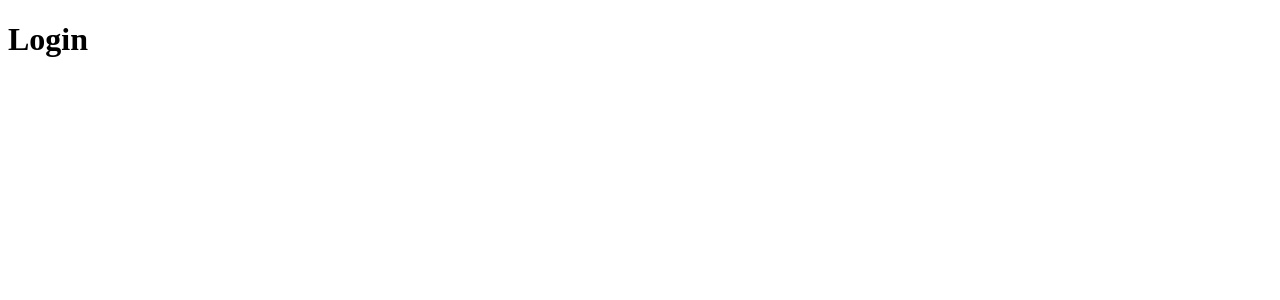
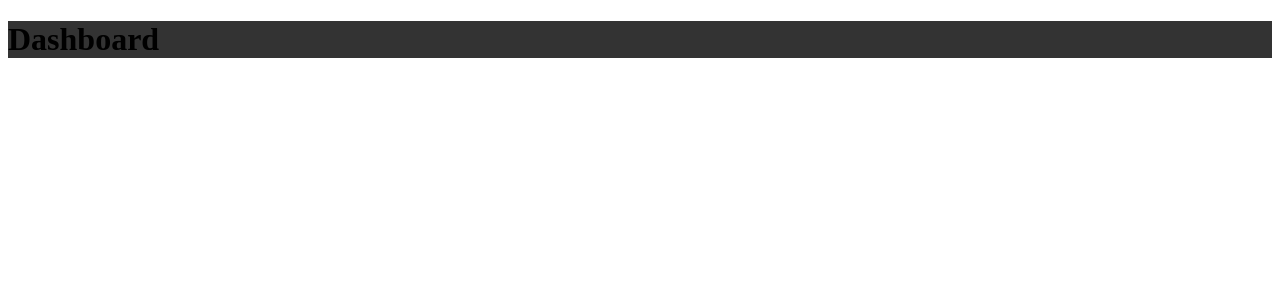
Before and after one commit to marshalneves/gobarber-web, a React (Create React App) app: page /dashboard in a window 1280 px wide. Before the commit this address led to /. Shown: the top 300 px of the page. Built offline with nearby package versions, Linux system fonts and the light colour scheme.

Commit message:
Layouts per page

```diff
--- a/package.json
+++ b/package.json
@@ -12,7 +12,8 @@
     "react-dom": "^16.12.0",
     "react-router-dom": "^5.1.2",
     "react-scripts": "3.4.0",
-    "reactotron-react-js": "^3.3.7"
+    "reactotron-react-js": "^3.3.7",
+    "styled-components": "^5.0.1"
   },
   "scripts": {
     "start": "react-scripts start",
--- /dev/null
+++ b/src/pages/_layouts/auth/index.js
@@ -0,0 +1,12 @@
+import React from 'react';
+
+import { PropTypes } from 'prop-types';
+import * as S from './styles';
+
+export default function AuthLayout({ children }) {
+  return <S.Wrapper>{children}</S.Wrapper>;
+}
+
+AuthLayout.propTypes = {
+  children: PropTypes.element.isRequired,
+};
--- /dev/null
+++ b/src/pages/_layouts/auth/styles.js
@@ -0,0 +1,6 @@
+import styled from 'styled-components';
+
+export const Wrapper = styled.div`
+  height: 100%;
+  background: linear-gradient(-90deg, #7159c1, #ab59c1);
+`;
--- /dev/null
+++ b/src/pages/_layouts/default/index.js
@@ -0,0 +1,12 @@
+import React from 'react';
+
+import { PropTypes } from 'prop-types';
+import * as S from './styles';
+
+export default function DefaultLayout({ children }) {
+  return <S.Wrapper>{children}</S.Wrapper>;
+}
+
+DefaultLayout.propTypes = {
+  children: PropTypes.element.isRequired,
+};
--- /dev/null
+++ b/src/pages/_layouts/default/styles.js
@@ -0,0 +1,6 @@
+import styled from 'styled-components';
+
+export const Wrapper = styled.div`
+  height: 100%;
+  background: #333;
+`;
--- a/src/routes/Route.js
+++ b/src/routes/Route.js
@@ -1,13 +1,16 @@
 import React from 'react';
 import PropTypes from 'prop-types';
 import { Route, Redirect } from 'react-router-dom';
+
+import AuthLayout from '../pages/_layouts/auth';
+import DefaultLayout from '../pages/_layouts/default';
 
 export default function RouterWrapper({
   component: Component,
   isPrivate = false,
   ...rest
 }) {
-  const signed = false;
+  const signed = true;
 
   if (!signed && isPrivate) {
     return <Redirect to="/" />;
@@ -17,7 +20,18 @@ export default function RouterWrapper({
     return <Redirect to="/dashboard" />;
   }
 
-  return <Route {...rest} component={Component} />;
+  const Layout = signed ? DefaultLayout : AuthLayout;
+
+  return (
+    <Route
+      {...rest}
+      render={props => (
+        <Layout>
+          <Component {...props} />
+        </Layout>
+      )}
+    />
+  );
 }
 
 RouterWrapper.propTypes = {
```
Also changed, not shown: 1 other file (tests, documents, lock files or other folders).
